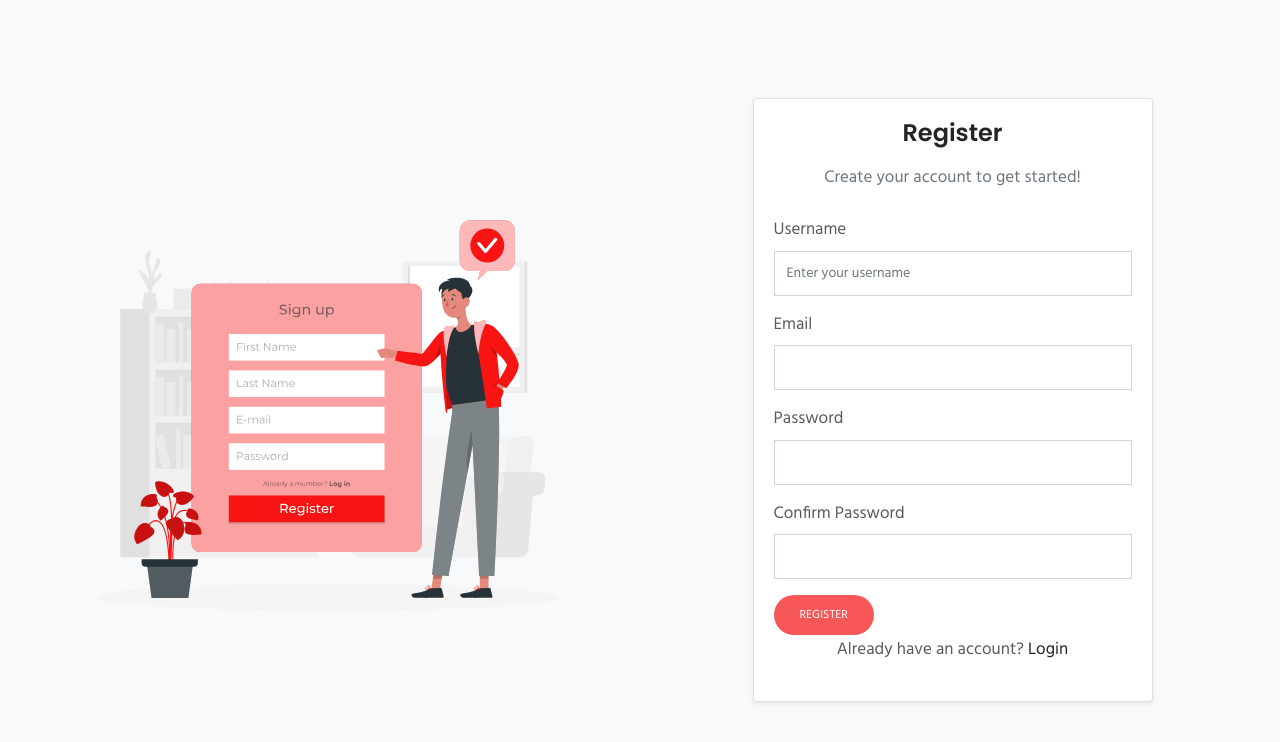
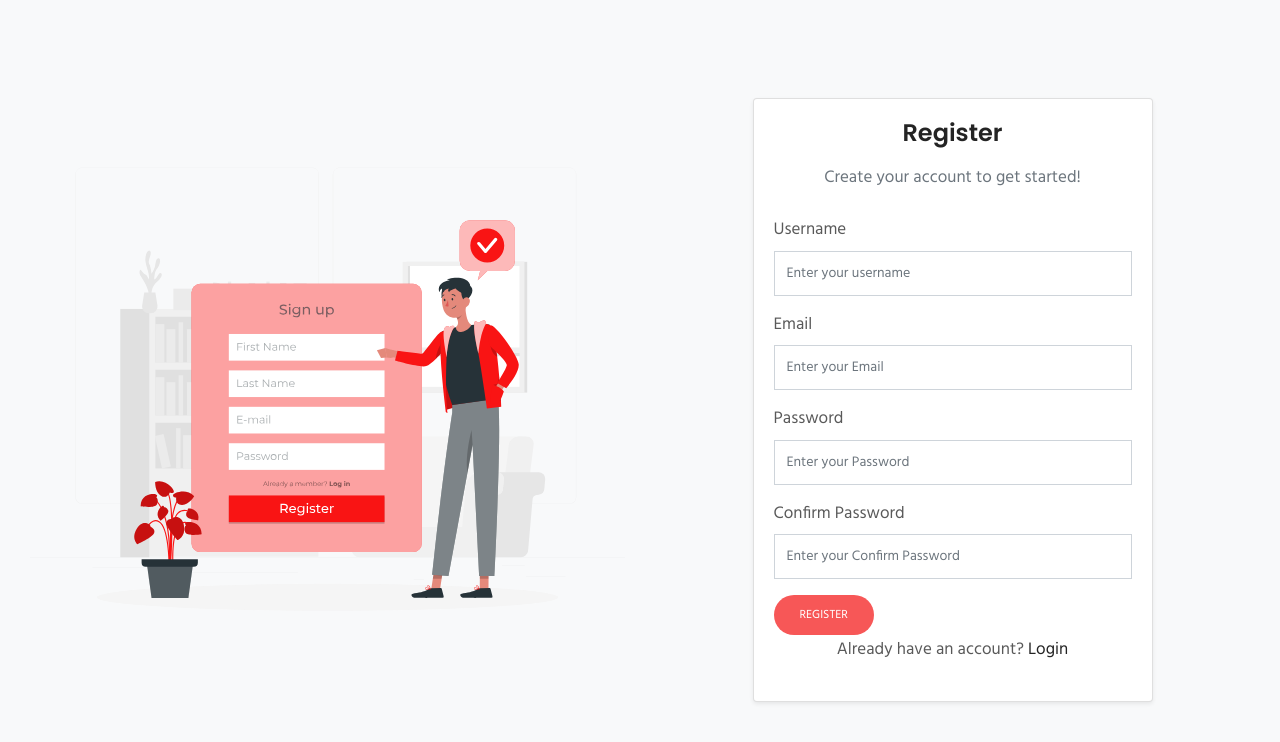
Before and after one commit to AKW254/TechTitans, a React (Create React App) app in the folder frontend/: page /register in a window 1280 px wide. Shown: the top 742 px of the page. Built offline with nearby package versions, Linux system fonts and the light colour scheme; no server answers; a web font is replaced by a local one.

Commit message:
Fixed Broken Links

```diff
--- a/frontend/src/Pages/Login.js
+++ b/frontend/src/Pages/Login.js
@@ -51,7 +51,7 @@ function Login() {
     // Show success toast only if isAuthenticated changes to true
     if (isAuthenticated && isAuthenticated !== prevAuth.current) {
       toast.success("Login successful!");
-      navigate(HOME_ROUTE);
+      setTimeout(() => navigate(HOME_ROUTE), 100); // Delay navigation to ensure state updates
     }
 
     // Update previous values
--- a/frontend/src/Pages/Register.js
+++ b/frontend/src/Pages/Register.js
@@ -118,6 +118,7 @@ function Register() {
                     className="form-control"
                     id="email"
                     name="email"
+                    placeholder="Enter your Email"
                     value={userData.email}
                     onChange={handleChange}
                     required
@@ -130,6 +131,7 @@ function Register() {
                     className="form-control"
                     id="password"
                     name="password"
+                    placeholder="Enter your Password"
                     value={userData.password}
                     onChange={handleChange}
                     required
@@ -142,6 +144,7 @@ function Register() {
                     className="form-control"
                     id="confirmPassword"
                     name="confirmPassword"
+                    placeholder="Enter your Confirm Password"
                     value={userData.confirmPassword}
                     onChange={handleChange}
                     required
--- a/frontend/src/components/Header.js
+++ b/frontend/src/components/Header.js
@@ -71,7 +71,7 @@ const Header = () => {
                   <li className="nav-item">
                     <button
                       className="nav-link btn btn-link"
-                      onClick={() => handleNavigation("/Manage Post")}
+                      onClick={() => handleNavigation("/Manage-Post")}
                     >
                       Manage Posts
                     </button>
```
